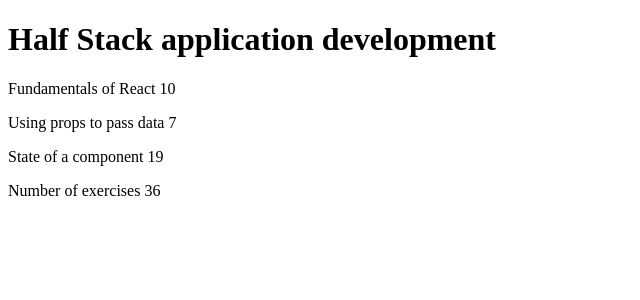
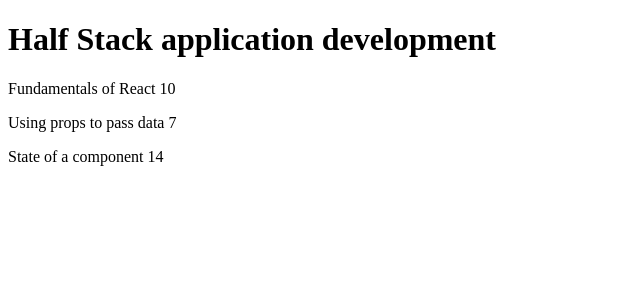
Before and after one commit to Patrick-Ehimen/fullstackopen, a React (Vite) app in the folder part2/courseinfoApp/: page / in a window 1280 px wide. Shown: the top 300 px of the page, without its empty margins (0-640 px from the left). Built offline with nearby package versions, Linux system fonts and the light colour scheme.

Commit message:
Update App.jsx

```diff
--- a/part2/courseinfoApp/src/App.jsx
+++ b/part2/courseinfoApp/src/App.jsx
@@ -1,69 +1,108 @@
-const Header = (props) => {
+const Course = ({ course }) => {
   return (
     <div>
-      <h1>{props.course}</h1>
-    </div>
-  );
-};
-
-const Part = (props) => {
-  return (
-    <p>
-      {props.parts} {props.exercises}
-    </p>
-  );
-};
-
-const Content = (props) => {
-  return (
-    <div>
-      <Part parts={props.parts[0].name} exercises={props.parts[0].exercises} />
-      <Part parts={props.parts[1].name} exercises={props.parts[1].exercises} />
-      <Part parts={props.parts[2].name} exercises={props.parts[2].exercises} />
-    </div>
-  );
-};
-
-const Total = (props) => {
-  console.log(props);
-  return (
-    <div>
-      <p>
-        Number of exercises{" "}
-        {props.parts[0].exercises +
-          props.parts[1].exercises +
-          props.parts[2].exercises}
-      </p>
+      <h1>{course.name}</h1>
+      {course.parts.map((part) => (
+        <p key={part.id}>
+          {part.name} {part.exercises}
+        </p>
+      ))}
     </div>
   );
 };
 
 const App = () => {
   const course = {
+    id: 1,
     name: "Half Stack application development",
     parts: [
       {
         name: "Fundamentals of React",
         exercises: 10,
+        id: 1,
       },
       {
         name: "Using props to pass data",
         exercises: 7,
+        id: 2,
       },
       {
         name: "State of a component",
-        exercises: 19,
+        exercises: 14,
+        id: 3,
       },
     ],
   };
 
-  return (
-    <div>
-      <Header course={course.name} />
-      <Content parts={course.parts} />
-      <Total parts={course.parts} />
-    </div>
-  );
+  return <Course course={course} />;
 };
 
+// const Header = (props) => {
+//   return (
+//     <div>
+//       <h1>{props.course}</h1>
+//     </div>
+//   );
+// };
+
+// const Part = (props) => {
+//   return (
+//     <p>
+//       {props.parts} {props.exercises}
+//     </p>
+//   );
+// };
+
+// const Content = (props) => {
+//   return (
+//     <div>
+//       <Part parts={props.parts[0].name} exercises={props.parts[0].exercises} />
+//       <Part parts={props.parts[1].name} exercises={props.parts[1].exercises} />
+//       <Part parts={props.parts[2].name} exercises={props.parts[2].exercises} />
+//     </div>
+//   );
+// };
+
+// const Total = (props) => {
+//   console.log(props);
+//   return (
+//     <div>
+//       <p>
+//         Number of exercises{" "}
+//         {props.parts[0].exercises +
+//           props.parts[1].exercises +
+//           props.parts[2].exercises}
+//       </p>
+//     </div>
+//   );
+// };
+
+// const App = () => {
+//   const course = {
+//     name: "Half Stack application development",
+//     parts: [
+//       {
+//         name: "Fundamentals of React",
+//         exercises: 10,
+//       },
+//       {
+//         name: "Using props to pass data",
+//         exercises: 7,
+//       },
+//       {
+//         name: "State of a component",
+//         exercises: 14,
+//       },
+//     ],
+//   };
+
+//   return (
+//     <div>
+//       <Header course={course.name} />
+//       <Content parts={course.parts} />
+//       <Total parts={course.parts} />
+//     </div>
+//   );
+// };
+
 export default App;
```
